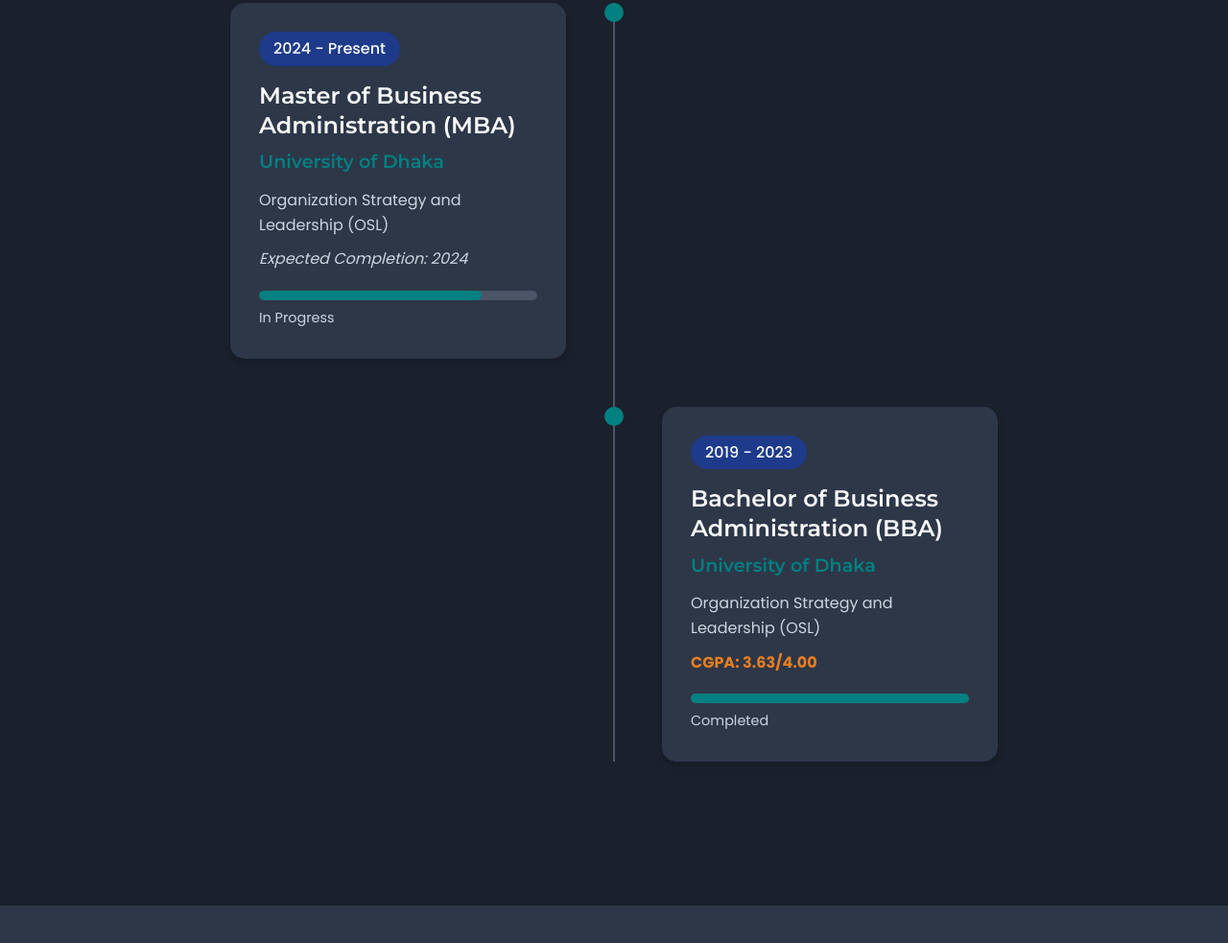
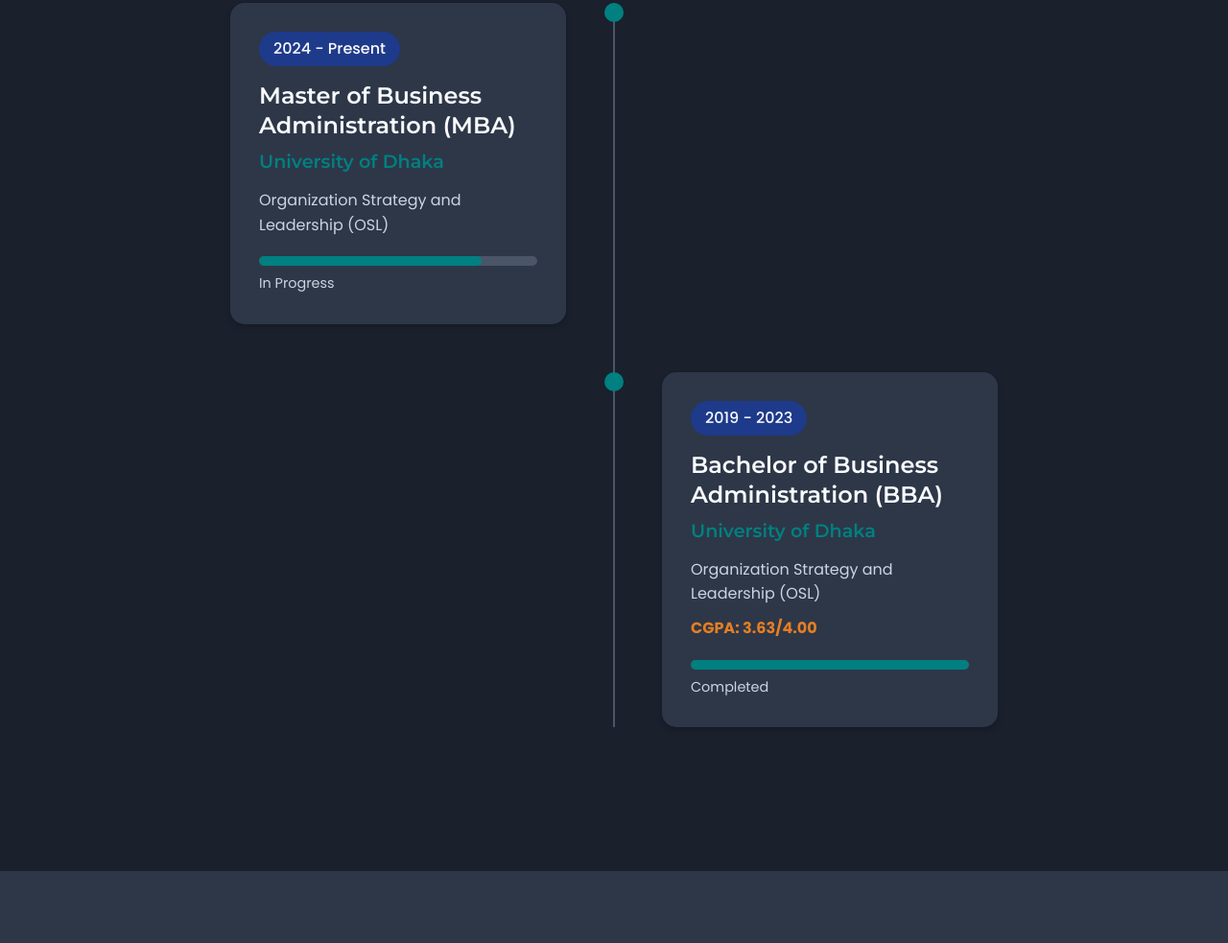
Before and after one commit to ashrafulosl/ash, a plain HTML site: page index.html in a window 1280 px wide. Shown: the part 1830-2813 px from the top of the page at 96% size. Drawn offline with nearby package versions, Linux system fonts and the light colour scheme.

Commit message:
Update index.html

```diff
--- a/index.html
+++ b/index.html
@@ -149,7 +149,7 @@
                         <h3>Master of Business Administration (MBA)</h3>
                         <h4>University of Dhaka</h4>
                         <p>Organization Strategy and Leadership (OSL)</p>
-                        <p><em>Expected Completion: 2024</em></p>
+<!--                         <p><em>Expected Completion: 2024</em></p> -->
                         <div class="progress-container">
                             <div class="progress-bar">
                                 <div class="progress" style="width: 80%"></div>
```
